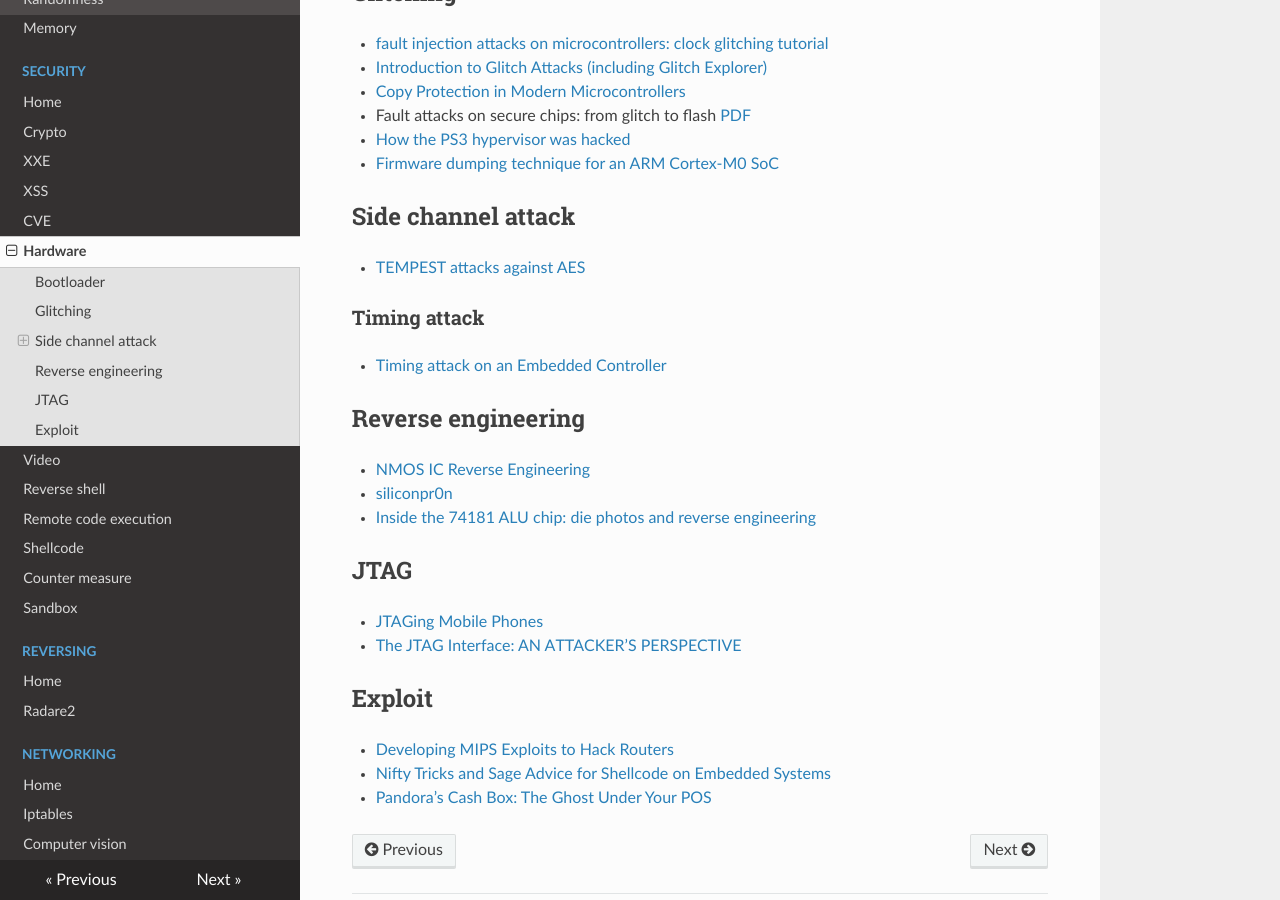
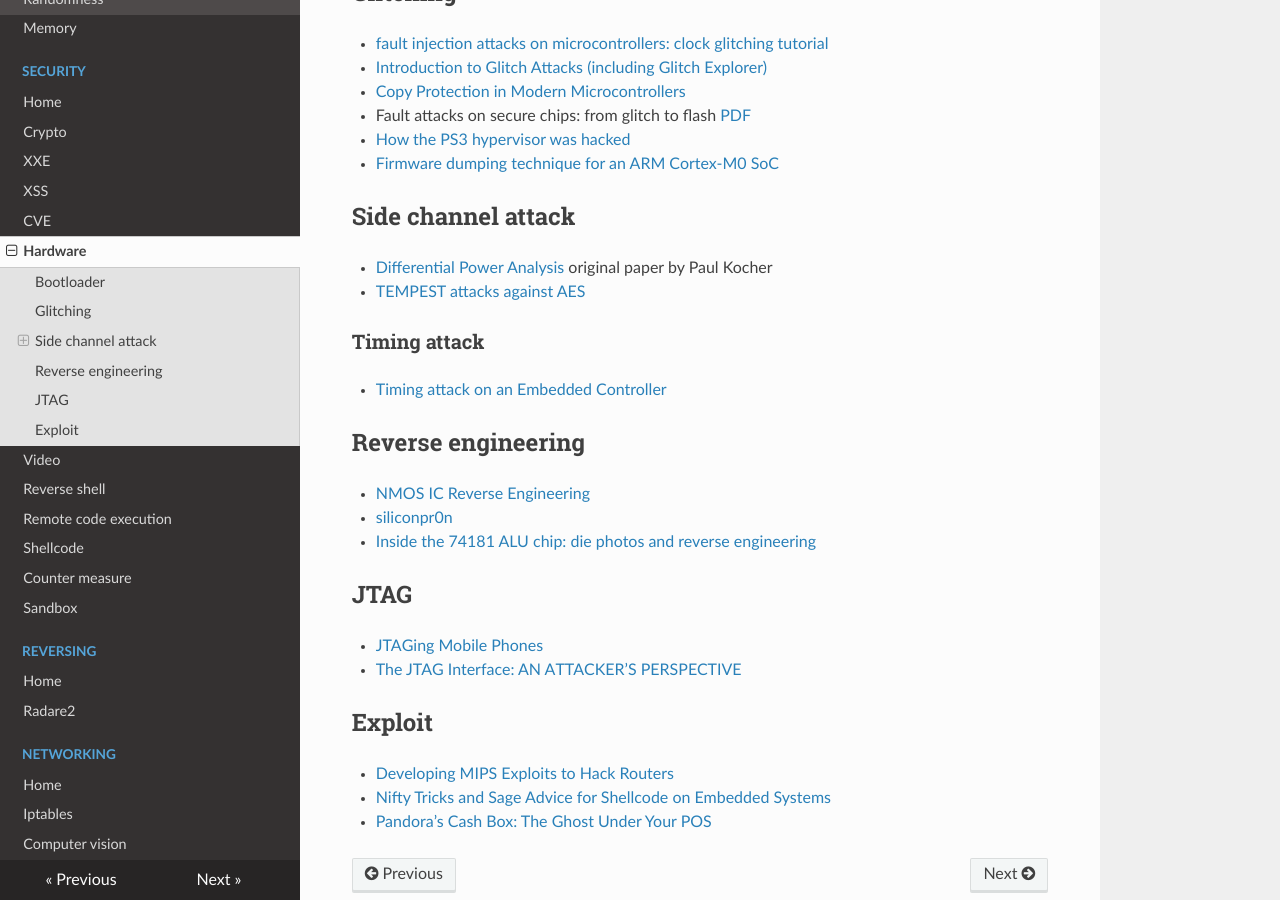
Before and after one commit to gipi/low-level, an MkDocs documentation site: the page built from docs/security/hardware.md, in a window 1280 px wide and 900 px high, scrolled down 696 px. Built offline with MkDocs 1.6.1, drawn with Linux system fonts in a browser that asks for light colours; nearby versions of some CDN libraries; old or Windows-style settings are respelled for this version of MkDocs.

Commit message:
security/hardware: add Paul Kocher original paper link.

```diff
--- a/docs/security/hardware.md
+++ b/docs/security/hardware.md
@@ -31,6 +31,7 @@
 
 ## Side channel attack
 
+ - [Differential Power Analysis](http://www.cse.msstate.edu/~ramkumar/DPA.pdf) original paper by Paul Kocher
  - [TEMPEST attacks against AES](https://www.fox-it.com/nl/wp-content/uploads/sites/12/Tempest_attacks_against_AES.pdf)
 
 ### Timing attack
```
